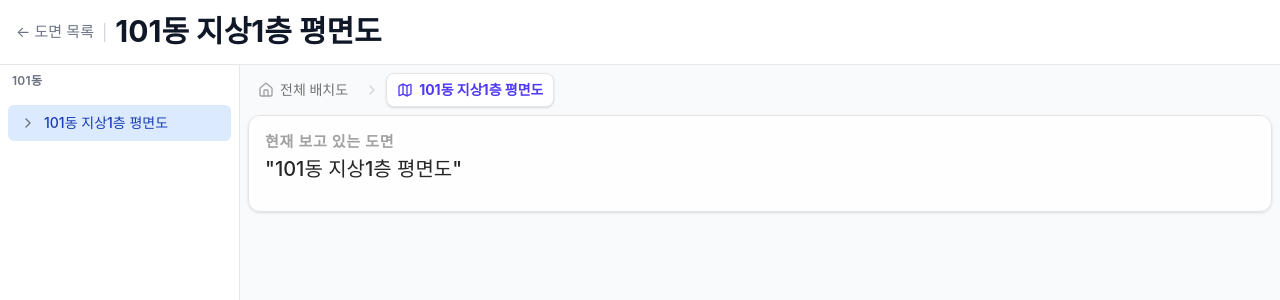
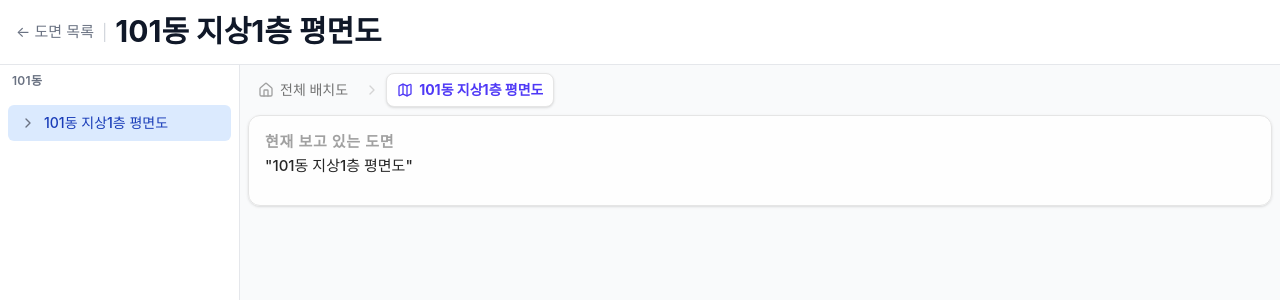
Before and after one commit to seong5/TimworkAssignment, a React (Vite) app: page /drawing/101building in a window 1280 px wide. Shown: the top 300 px of the page. Built offline with nearby package versions, Linux system fonts and the light colour scheme.

Commit message:
텍스트 크기 수정

```diff
--- a/src/features/drawing-explorer/ui/Breadcrumb.tsx
+++ b/src/features/drawing-explorer/ui/Breadcrumb.tsx
@@ -136,11 +136,11 @@ export function Breadcrumb({
             <span className="mb-0.5 block text-[9px] font-bold uppercase tracking-wider text-neutral-400 sm:mb-0.5 sm:text-[10px] lg:mb-1 lg:text-[15px] landscape:mb-1 landscape:text-[10px] landscape:sm:text-xs landscape:lg:text-[15px]">
               현재 보고 있는 도면
             </span>
-            <p className="text-[11px] font-medium leading-snug text-neutral-800 sm:text-[11px] lg:text-base xl:text-[20px] landscape:text-xs landscape:sm:text-sm landscape:lg:text-base landscape:xl:text-[20px]">
+            <p className="text-[10px] font-medium leading-snug text-neutral-800 sm:text-[15px] landscape:text-[10px] landscape:sm:text-[15px]">
               {disciplineShort ? (
                 <>
                   <span>"{drawingName}"</span>
-                  <span className="text-[11px] text-indigo-600 sm:text-[11px] lg:text-base xl:text-[20px] landscape:text-xs landscape:sm:text-sm landscape:lg:text-base landscape:xl:text-[20px]">
+                  <span className="text-[10px] text-indigo-600 sm:text-[15px] landscape:text-[10px] landscape:sm:text-[15px]">
                     {' '}
                     · {disciplineShort}
                     {revisionVersion ? (
--- a/src/features/drawing-explorer/ui/DrawingViewer.tsx
+++ b/src/features/drawing-explorer/ui/DrawingViewer.tsx
@@ -11,7 +11,7 @@ export function DrawingViewer({ imageFilename, alt = '도면' }: DrawingViewerPr
   const src = DRAWINGS_BASE + imageFilename
 
   return (
-    <div className="flex items-start justify-start overflow-auto p-2 sm:p-4">
+    <div className="flex items-start justify-start overflow-auto p-2">
       <img
         src={src}
         alt={alt}
```
